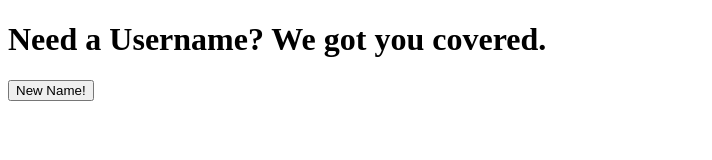
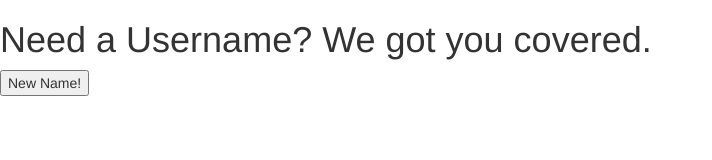
Before and after one commit to jmalk/alias-generator, a plain HTML site: page index.html in a window 1280 px wide. Shown: the whole page, without its empty margins (0-712 px from the left). Drawn offline with nearby package versions, Linux system fonts and the light colour scheme.

Commit message:
Add bootstrap 3.3.5 css

```diff
--- a/index.html
+++ b/index.html
@@ -4,6 +4,8 @@
         <meta charset="utf-8">
         <title>Username Generator</title>
         <script src="alias-generator.js"></script>
+        <!-- Latest compiled and minified CSS -->
+        <link rel="stylesheet" href="https://maxcdn.bootstrapcdn.com/bootstrap/3.3.5/css/bootstrap.min.css">
     </head>
     <body>
         <h1>Need a Username? We got you covered.</h1>
```
